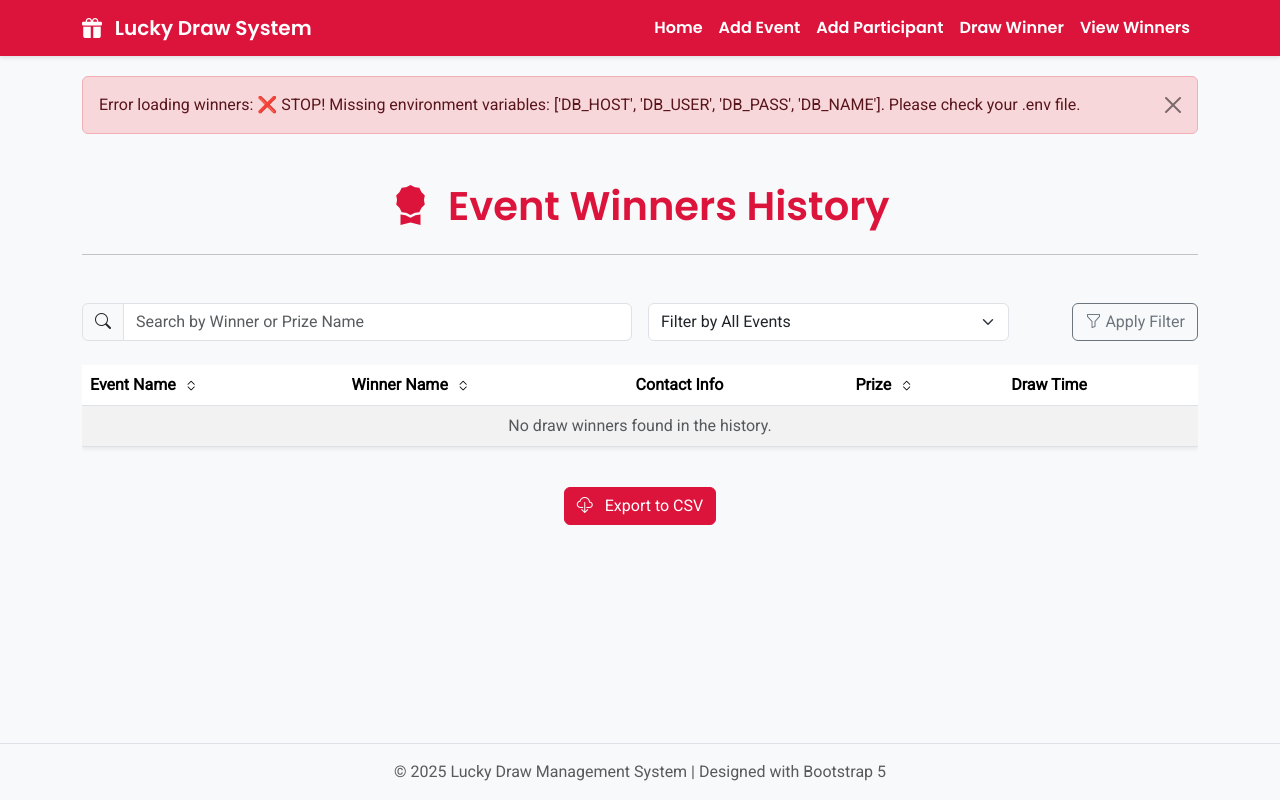
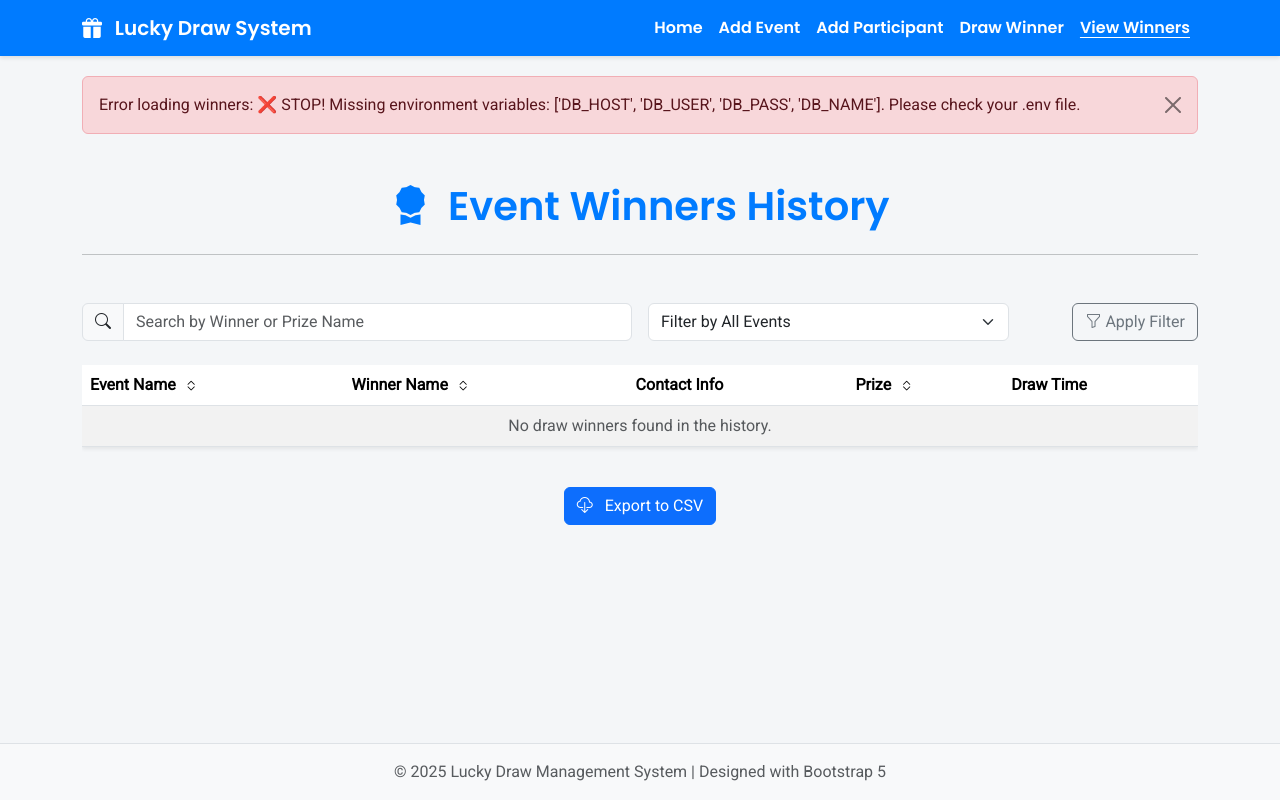
Before and after one commit to sivaramaraju2124/Lucky-Draw-Management, a Flask app: page /view-winners in a window 1280 px wide. Run offline with Flask 3, Linux system fonts and the light colour scheme; some libraries are stand-ins or nearby versions.

Commit message:
Latest Commit

```diff
--- a/templates/view-winners.html
+++ b/templates/view-winners.html
@@ -17,25 +17,25 @@
 
     <style>
         :root {
-            /* Festive Theme Colors */
-            --bs-primary: #DC143C; /* Deep Pink/Crimson */
-            --bs-secondary: #008080; /* Teal/Accent */
-            --bs-success: #28a745;
-            --bs-info: #FFD700; /* Gold */
-            --bs-dark-text: #333333;
-            --bs-light-bg: #F8F9FA;
+            /* === Blue & Teal Theme (from index.html) === */
+            --primary: #007BFF;      /* Clean blue */
+            --secondary: #20c997;    /* Teal-green accent */
+            --accent: #FFB703;      /* Warm yellow highlight */
+            --bg-light: #F4F6F8;     /* Soft background */
+            --text-dark: #343A40;
         }
 
         body {
             font-family: 'Roboto', sans-serif;
-            background-color: var(--bs-light-bg);
+            background-color: var(--bg-light);
             display: flex;
             flex-direction: column;
             min-height: 100vh;
         }
 
         .navbar {
-            background-color: var(--bs-primary) !important;
+            /* Use the new blue primary color */
+            background-color: var(--primary) !important;
             box-shadow: 0 2px 4px rgba(0, 0, 0, 0.1);
         }
 
@@ -44,13 +44,21 @@
             color: white !important;
         }
 
+        /* Added for active nav link highlighting */
+        .nav-link.active {
+            font-weight: bold;
+            text-decoration: underline;
+            text-underline-offset: 4px;
+        }
+
         h1, h2, h3 {
             font-family: 'Poppins', sans-serif;
-            color: var(--bs-dark-text);
+            color: var(--text-dark);
         }
 
+        /* Table header uses the teal-green accent */
         .table thead {
-            background-color: var(--bs-secondary);
+            background-color: var(--secondary);
             color: white;
         }
 
@@ -59,6 +67,7 @@
             padding-top: 60px; /* Offset for fixed navbar */
         }
 
+        /* Table sorting styles */
         .sortable {
             cursor: pointer;
             user-select: none;
@@ -109,7 +118,7 @@
 
         <div class="container my-5">
 
-            <h1 class="text-center mb-4" style="color: var(--bs-primary);">
+            <h1 class="text-center mb-4" style="color: var(--primary);">
                 <i class="bi bi-award-fill me-2"></i> Event Winners History
             </h1>
             <hr class="mb-5">
@@ -124,9 +133,8 @@
                 <div class="col-md-4">
                     <select class="form-select" name="event_filter" id="eventFilter">
                         <option value="" selected>Filter by All Events</option>
-                        <option value="Diwali">Diwali Grand Raffle</option>
-                        <option value="Dussehra">Dussehra Bumper Prize</option>
-                        <option value="Ganesh">Ganesh Utsav Draw</option>
+                        <option value="1">Event 1</option>
+                        <option value="2">Event 2</option>
                     </select>
                 </div>
                 <div class="col-md-2 text-md-end">
@@ -135,7 +143,7 @@
             </form>
 
             <div class="table-responsive">
-                <table class="table table-striped table-hover align-middle shadow-sm" id="winnersTable">
+                <table class="table table-striped table-hover align-middle shadow-sm bg-white" id="winnersTable">
                     <thead>
                         <tr>
                             <th class="sortable" data-sort="event">Event Name <i class="bi bi-chevron-expand"></i></th>
@@ -151,8 +159,8 @@
                             <td>{{ winner.event_name }}</td>
                             <td>{{ winner.winner_name }}</td>
                             <td>{{ winner.contact_info }}</td>
-                            <td><span class="fw-bold">{{ winner.prize_name }}</span></td>
-                            <td>{{ winner.draw_time }}</td>
+                            <td><span class="fw-bold" style="color: var(--primary);">{{ winner.prize_name }}</span></td>
+                            <td>{{ winner.draw_time.strftime('%Y-%m-%d %H:%M') }}</td>
                         </tr>
                         {% else %}
                         <tr>
@@ -164,7 +172,7 @@
             </div>
 
             <div class="text-center mt-4">
-                <a href="#" class="btn btn-primary" style="background-color: var(--bs-primary); border-color: var(--bs-primary);">
+                <a href="#" class="btn btn-primary">
                     <i class="bi bi-cloud-download me-2"></i> Export to CSV
                 </a>
             </div>
@@ -183,11 +191,12 @@
             crossorigin="anonymous"></script>
 
     <script>
+        // This JavaScript for sorting the table will work as-is.
         document.querySelectorAll('.sortable').forEach(header => {
             header.addEventListener('click', () => {
                 const table = document.getElementById('winnersTable');
                 const tbody = table.querySelector('tbody');
-                const rows = Array.from(tbody.querySelectorAll('tr'));
+                const rows = Array.from(tbody.querySelectorAll('tr:not(:first-child)')); // Avoid sorting the 'else' row
                 const columnIndex = Array.from(header.parentNode.children).indexOf(header);
 
                 // Determine sort direction
```
